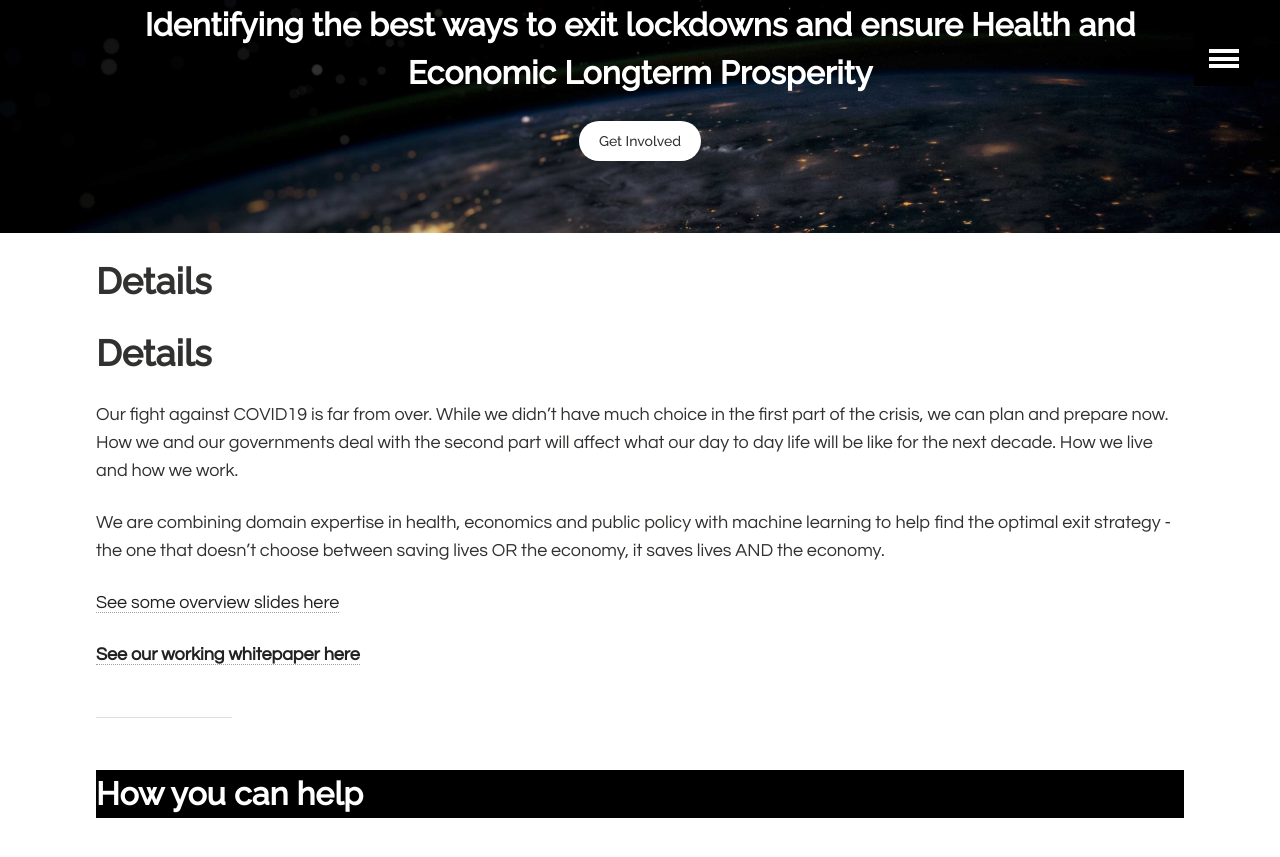
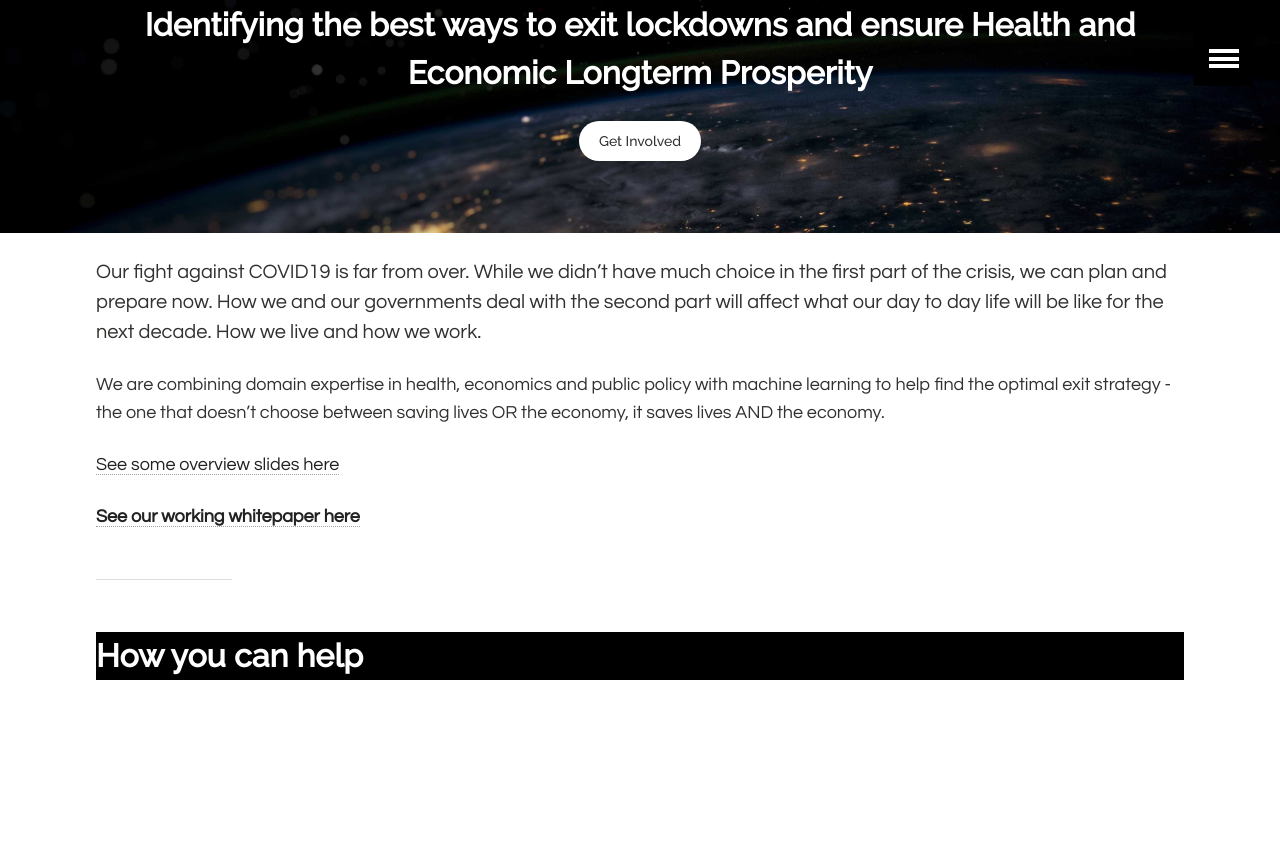
Before and after one commit to Auquan/help_project, a Jekyll site: the page built from index.md, in a window 1280 px wide and 900 px high, scrolled down 306 px. Shown: the top 857 px of the window. Built offline with Jekyll 4.4.1, drawn with Linux system fonts in a browser that asks for light colours; our own code applies the rules of GitHub Pages for plain Markdown files.

Commit message:
Update index.md

```diff
--- a/index.md
+++ b/index.md
@@ -6,7 +6,6 @@
 ---
 
 
-# Details
 
 Our fight against COVID19 is far from over. While we didn’t have much choice in the first part of the crisis, we can plan and prepare now. How we and our governments deal with the second part will affect what our day to day life will be like for the next decade. How we live and how we work.
 
```
